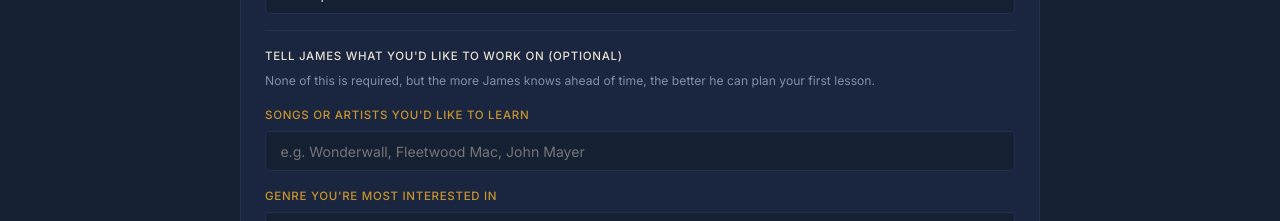
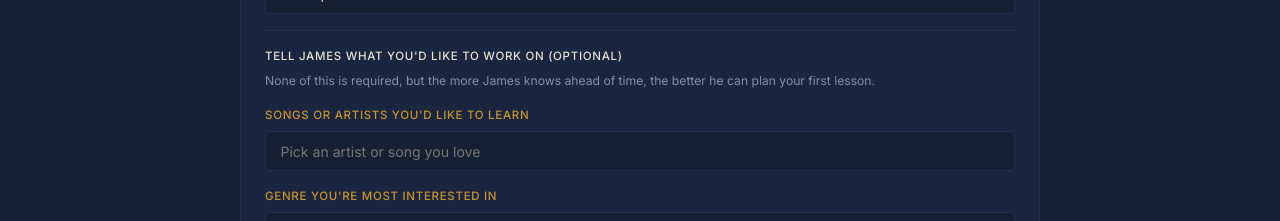
Before and after one commit to jamesmchugh97-cell/mcq-music-lessons, a website: page index.html in a window 1280 px wide. Shown: the part 2260-2481 px from the top of the page. Drawn offline with nearby package versions, Linux system fonts and the light colour scheme; no server answers.

Commit message:
Update index.html

```diff
--- a/index.html
+++ b/index.html
@@ -502,7 +502,7 @@ src="https://www.facebook.com/tr?id=551157863990443&ev=PageView&noscript=1"
       </div>
       <div class="form-group">
         <label class="form-label">Songs or artists you'd like to learn</label>
-        <input class="form-input" type="text" id="bookSongRequests" name="song_requests" placeholder="e.g. Wonderwall, Fleetwood Mac, John Mayer">
+        <input class="form-input" type="text" id="bookSongRequests" name="song_requests" placeholder="Pick an artist or song you love">
       </div>
       <div class="form-group">
         <label class="form-label">Genre you're most interested in</label>
```
